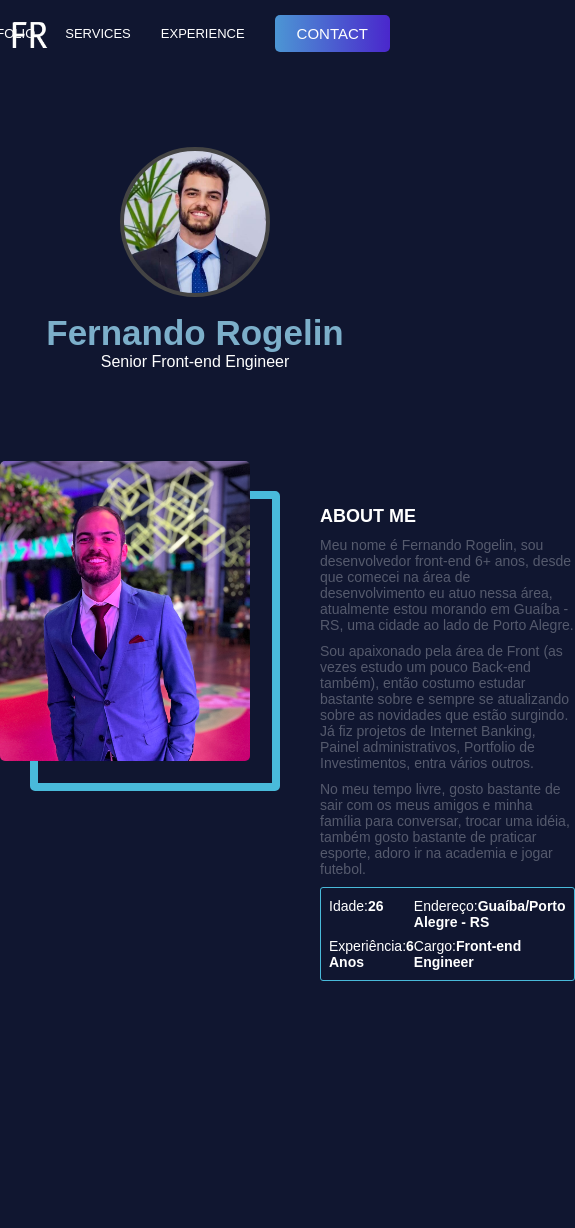
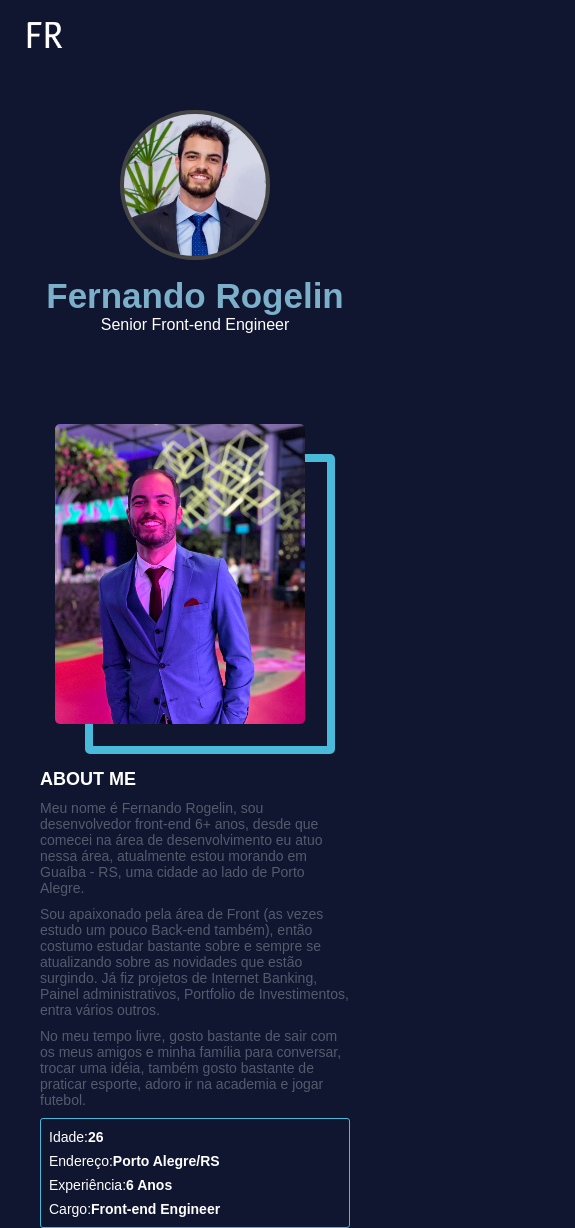
Before and after one commit to FernandoRogelin/Portfolio, an Astro site: page / in a window 390 px wide. Shown: the whole page, 575 px wide, since content can reach past the window. Before the commit the page ends 981 px from the top, so only its background shows below. Built offline with nearby package versions, Linux system fonts and the light colour scheme; Astro itself is replaced by a stand-in of ours.

Commit message:
feat: Create media query file to do responsiveness

```diff
--- a/src/components/Menu/style.scss
+++ b/src/components/Menu/style.scss
@@ -1,4 +1,5 @@
 @import '../../styles/colors';
+@import '../../styles/media';
 
 .content {
   top: 0;
@@ -10,25 +11,29 @@
 .menu {
   display: flex;
   margin: 0 auto;
-  padding: 1.5rem 0;
-  max-width: 120rem;
+  max-width: 128rem;
   position: relative;
+  padding: 1.5rem 4rem;
   justify-content: flex-end;
 
   &__logo {
-    left: 0;
     top: 0.5rem;
     width: 6rem;
+    left: 1.5rem;
     height: 6rem;
     position: absolute;
   }
 }
 
 .list {
-  display: flex;
+  display: none;
   column-gap: 3rem;
   align-items: center;
   list-style-type: none;
+
+  @include devices() {
+    display: flex;
+  }
 
   &__item {
     color: $white;
--- a/src/layouts/AboutMe/index.tsx
+++ b/src/layouts/AboutMe/index.tsx
@@ -30,7 +30,7 @@ const AboutMe = () => {
           </label>
           <label className='details__label'>
             Endereço:
-            <span className='details__span'>Guaíba/Porto Alegre - RS</span>
+            <span className='details__span'>Porto Alegre/RS</span>
           </label>
           <label className='details__label'>
             Experiência:
--- a/src/layouts/AboutMe/styles.scss
+++ b/src/layouts/AboutMe/styles.scss
@@ -1,9 +1,17 @@
 @import '../../styles/colors';
+@import '../../styles/media';
 
 .about {
   display: flex;
   column-gap: 4rem;
   padding-top: 4rem;
+  align-items: center;
+  flex-direction: column;
+
+  @include devices() {
+    flex-direction: row;
+    align-items: normal;
+  }
 }
 
 .perfil {
@@ -51,8 +59,12 @@
   margin-top: 1rem;
   border-radius: 3px;
   padding: 1rem 0.8rem;
+  grid-template-columns: 1fr;
   border: 1px solid $shakespeare;
-  grid-template-columns: repeat(2, 1fr);
+
+  @include devices() {
+    grid-template-columns: repeat(2, 1fr);
+  }
 
   &__label {
     color: $white;
--- /dev/null
+++ b/src/styles/_media.scss
@@ -0,0 +1,5 @@
+@mixin devices() {
+  @media screen and (min-width: 426px) {
+    @content
+  }
+}
--- a/src/styles/global.scss
+++ b/src/styles/global.scss
@@ -18,7 +18,8 @@ body {
 
 .wrapper {
   margin: 0 auto;
-  max-width: 120rem;
+  padding: 0 4rem;
+  max-width: 128rem;
 }
 
 a {
```
